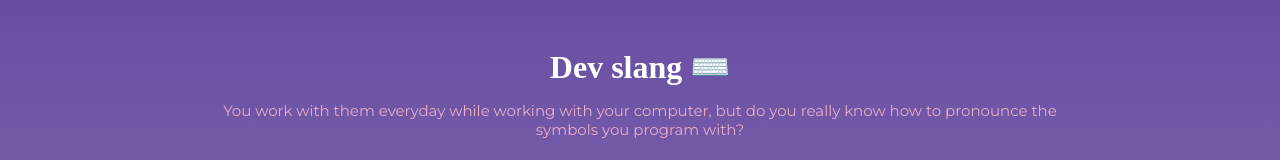
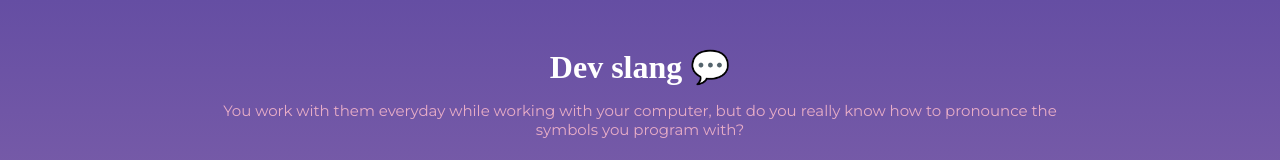
Before and after one commit to heliosam/dev-slang, a React (Create React App) app in the folder client/: page / in a window 1280 px wide. Shown: the top 160 px of the page. Built offline with nearby package versions, Linux system fonts and the light colour scheme; a web font is replaced by a local one.

Commit message:
Change emoji

```diff
--- a/client/src/App.js
+++ b/client/src/App.js
@@ -28,7 +28,6 @@
 
   useEffect(() => {
     window.addEventListener("keydown", e => {
-      console.log(e.key);
       (validSymbol(e.key) && setSymbol(e.key)) ||
         (keyFromBrackets[e.key] && setSymbol(keyFromBrackets[e.key]));
     });
@@ -38,8 +37,8 @@
     <div className="container">
       <h1 className="title">
         Dev slang{" "}
-        <span role="img" aria-label="keyboard">
-          ⌨️
+        <span role="img" aria-label="speech-bubble">
+          💬
         </span>
       </h1>
       <p className="description">
```
